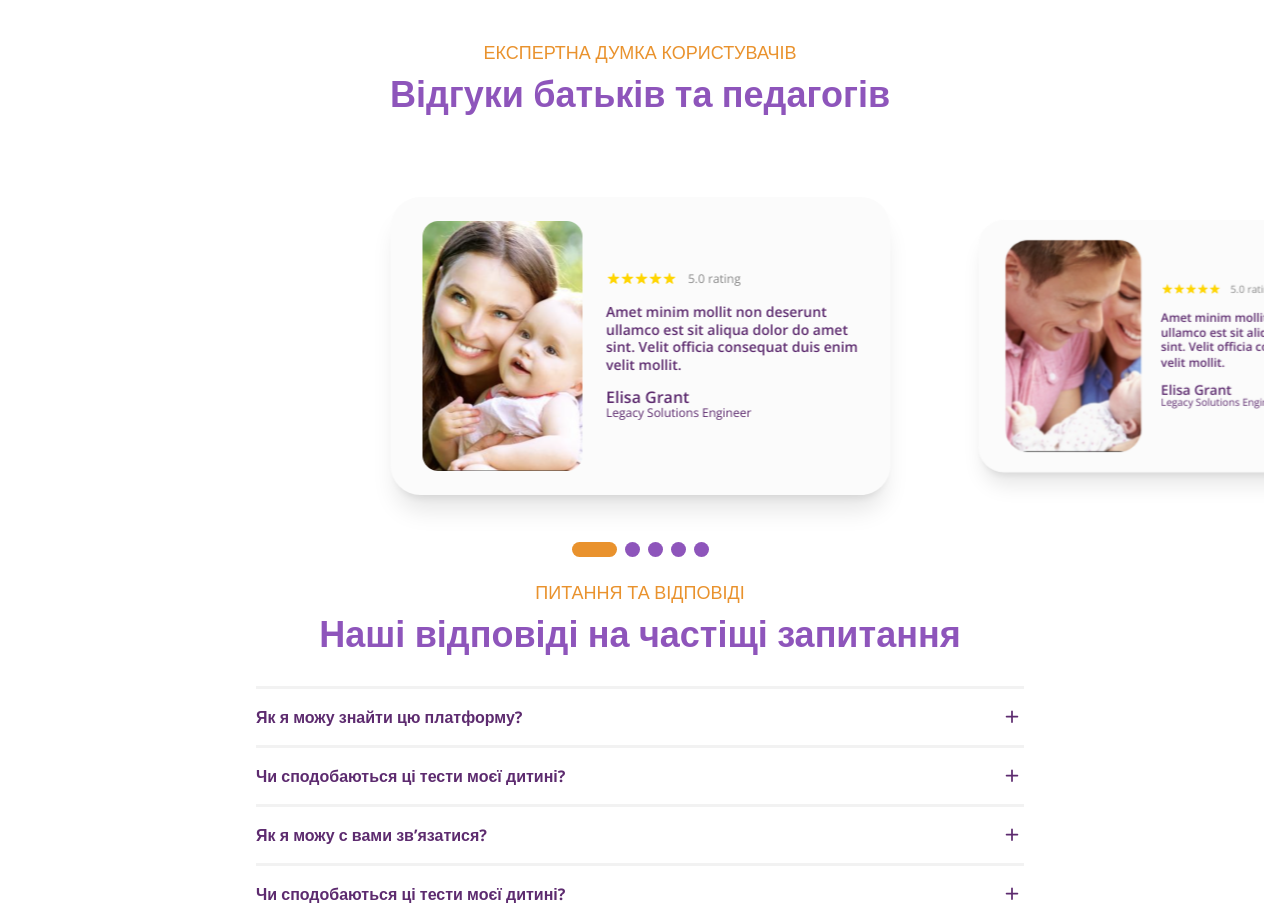
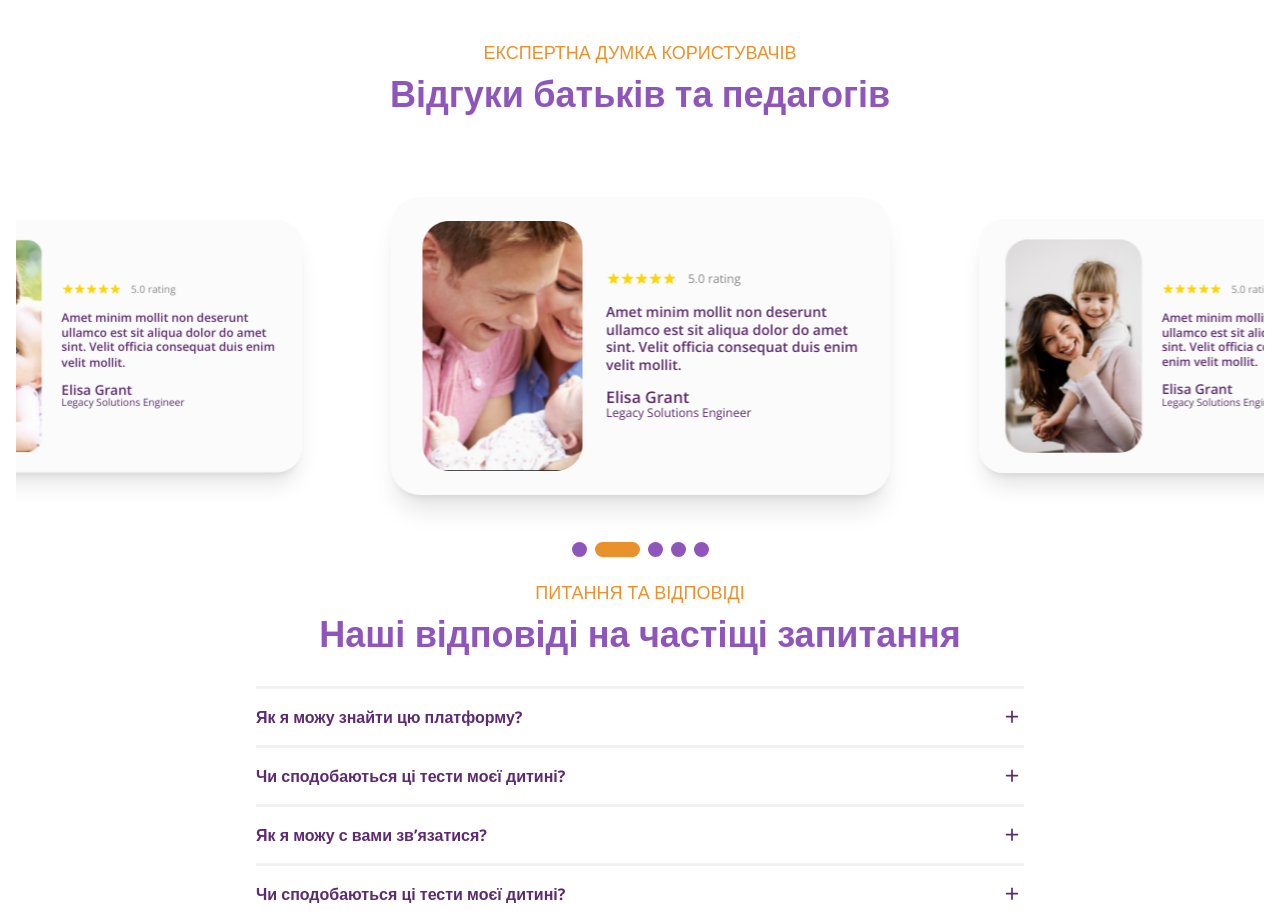
Before and after one commit to bink-git/lemon-kids-tailwind, a React (Vite) app: page / in a window 1280 px wide. Shown: the part 1600-2518 px from the top of the page. Built offline with nearby package versions, Linux system fonts and the light colour scheme.

Commit message:
activate autoplay

```diff
--- a/src/components/Reviews/SwiperSlider.jsx
+++ b/src/components/Reviews/SwiperSlider.jsx
@@ -35,10 +35,10 @@ const SwiperSlider = () => {
         modifier: 2,
         slideShadows: false,
       }}
-      // autoplay={{
-      //   delay: 3000,
-      //   disableOnInteraction: false,
-      // }}
+      autoplay={{
+        delay: 3000,
+        disableOnInteraction: false,
+      }}
       breakpoints={{
         // When window width is >= 640px
         // 640: {
```
